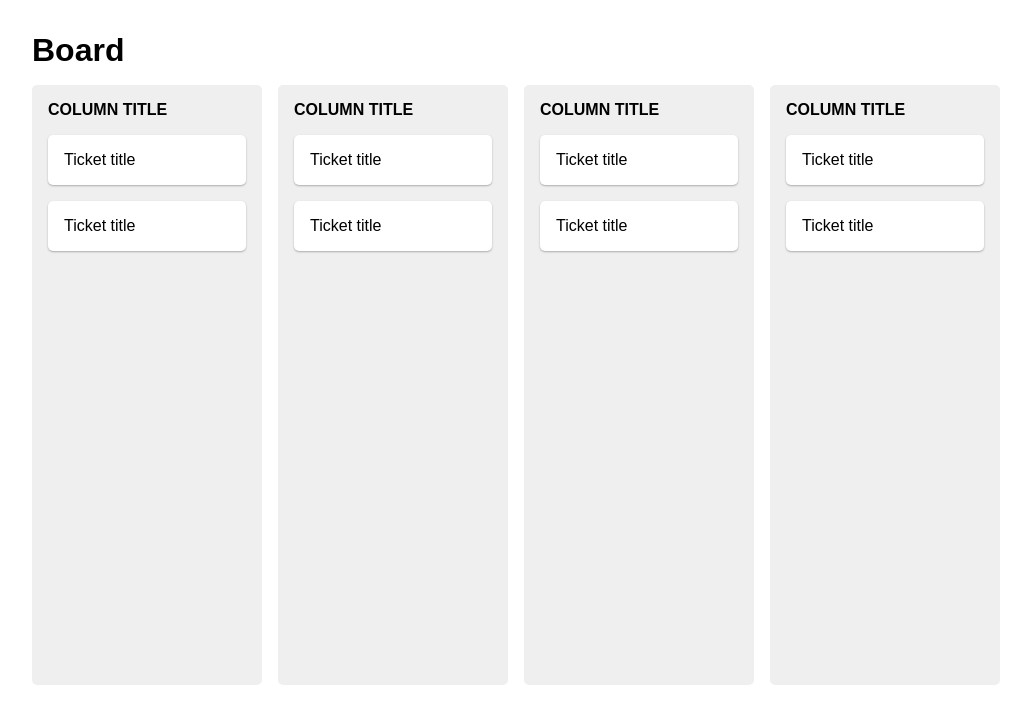
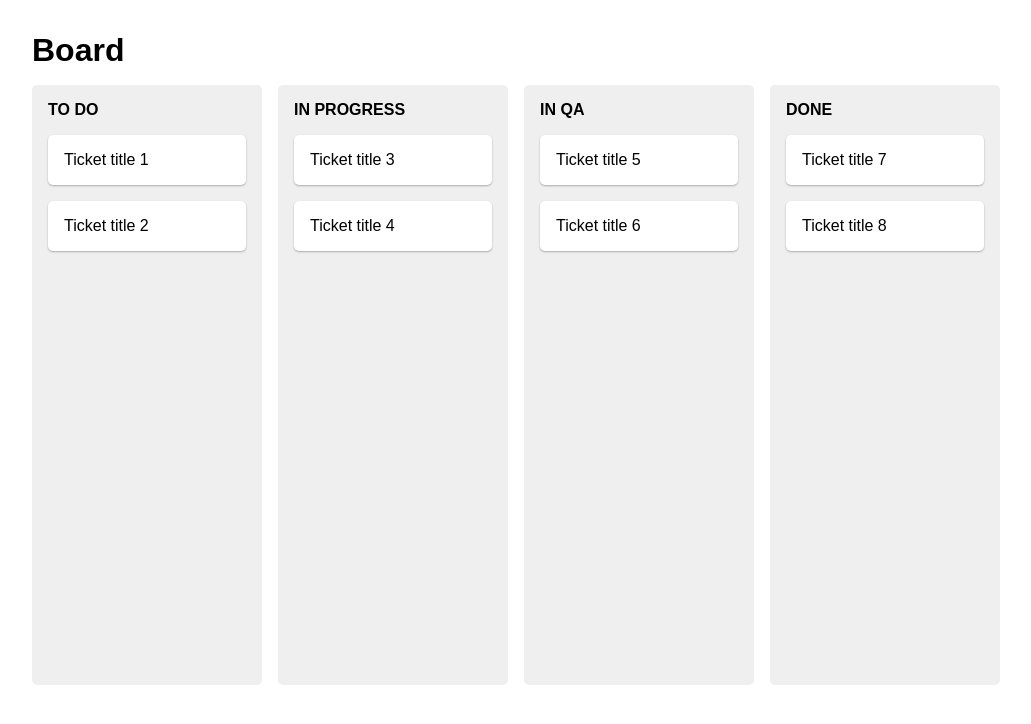
Before and after one commit to t-devl/kanban-board, a React (Create React App) app: page / in a window 1280 px wide. Shown: the top 724 px of the page, without its empty margins (0-1031 px from the left). Built offline with nearby package versions, Linux system fonts and the light colour scheme.

Commit message:
Add props

```diff
--- /dev/null
+++ b/src/common/types.ts
@@ -0,0 +1,11 @@
+export type CardProps = {
+  id: number;
+  title: string;
+  columnId: string;
+};
+
+export type ColumnProps = {
+  id: string;
+  title: string;
+  tasks: CardProps[];
+};
--- a/src/components/Board.tsx
+++ b/src/components/Board.tsx
@@ -1,14 +1,49 @@
+import { CardProps } from "../common/types";
 import Column from "./Column";
 
 export default function Board() {
+  const tasks: CardProps[] = [
+    { id: 1, title: "Ticket title 1", columnId: "toDo" },
+    { id: 2, title: "Ticket title 2", columnId: "toDo" },
+    { id: 3, title: "Ticket title 3", columnId: "inProgress" },
+    { id: 4, title: "Ticket title 4", columnId: "inProgress" },
+    { id: 5, title: "Ticket title 5", columnId: "inQA" },
+    { id: 6, title: "Ticket title 6", columnId: "inQA" },
+    { id: 7, title: "Ticket title 7", columnId: "done" },
+    { id: 8, title: "Ticket title 8", columnId: "done" },
+  ];
+
+  const columns: { id: string; title: string }[] = [
+    {
+      id: "toDo",
+      title: "To do",
+    },
+    {
+      id: "inProgress",
+      title: "In progress",
+    },
+    {
+      id: "inQA",
+      title: "In QA",
+    },
+    {
+      id: "done",
+      title: "Done",
+    },
+  ];
+
   return (
     <div className="board">
       <h1 className="board__title">Board</h1>
       <div className="columns">
-        <Column></Column>
-        <Column></Column>
-        <Column></Column>
-        <Column></Column>
+        {columns.map((column) => (
+          <Column
+            key={column.id}
+            id={column.id}
+            title={column.title}
+            tasks={tasks.filter((task) => task.columnId === column.id)}
+          ></Column>
+        ))}
       </div>
     </div>
   );
--- a/src/components/Card.tsx
+++ b/src/components/Card.tsx
@@ -1,7 +1,9 @@
-export default function Card() {
+import { CardProps } from "../common/types";
+
+export default function Card(props: CardProps) {
   return (
     <div className="card">
-      <h3 className="card__title">Ticket title </h3>
+      <h3 className="card__title">{props.title}</h3>
     </div>
   );
 }
--- a/src/components/Column.tsx
+++ b/src/components/Column.tsx
@@ -1,11 +1,18 @@
+import { ColumnProps } from "../common/types";
 import Card from "./Card";
 
-export default function Column() {
+export default function Column(props: ColumnProps) {
   return (
     <div className="column">
-      <h2 className="column__title">Column title</h2>
-      <Card></Card>
-      <Card></Card>
+      <h2 className="column__title">{props.title}</h2>
+      {props.tasks.map((task) => (
+        <Card
+          key={task.id}
+          id={task.id}
+          title={task.title}
+          columnId={task.columnId}
+        ></Card>
+      ))}
     </div>
   );
 }
```
